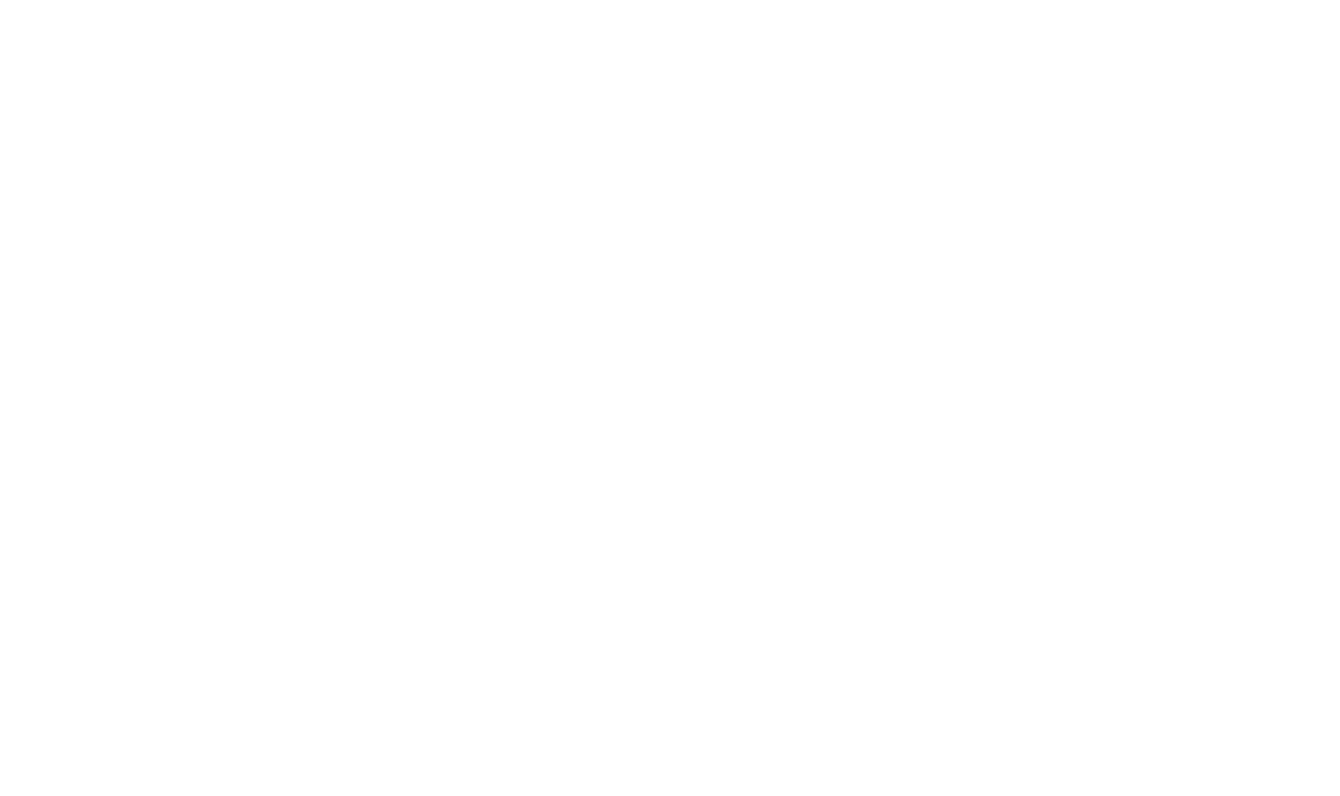
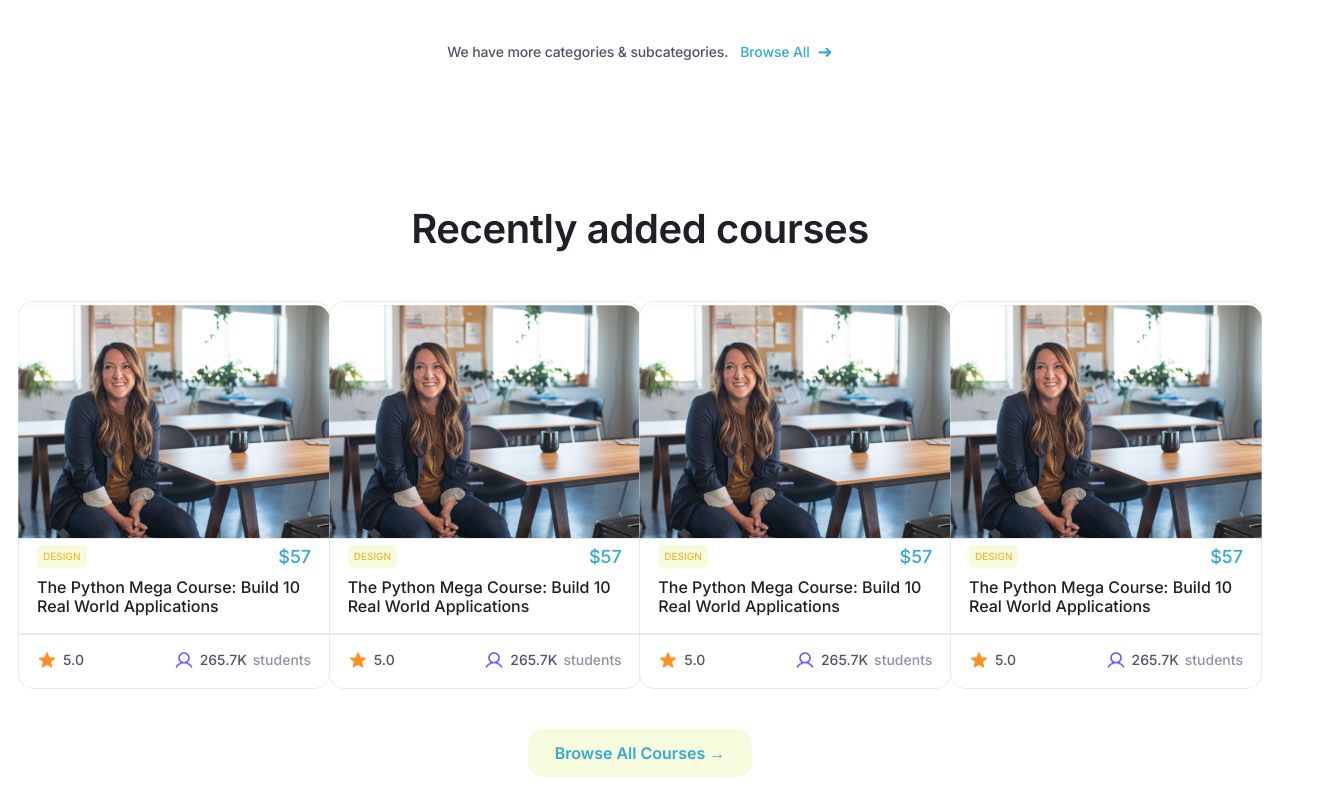
Before and after one commit to MK384/The-Platform, an Angular app in the folder The-Platform-frontend/: page / in a window 1280 px wide. Shown: the part 1180-1976 px from the top of the page, 1340 px wide, since content can reach past the window. Before the commit the page ends 800 px from the top, so only its background shows below. Built offline with nearby package versions, Linux system fonts and the light colour scheme.

Commit message:
Add iinterface for course card props.

```diff
--- a/The-Platform-frontend/src/app/app.component.html
+++ b/The-Platform-frontend/src/app/app.component.html
@@ -1,12 +1,12 @@
-<!-- <app-navbar></app-navbar>
+<app-navbar></app-navbar>
 
 <div class="page-content">
     <app-home-page></app-home-page>
 </div>
 
-<app-footer></app-footer> -->
+<app-footer></app-footer>
 
-<app-course-card></app-course-card>
+
 
 
 <router-outlet />
--- a/The-Platform-frontend/src/app/components/course-card/course-card.component.html
+++ b/The-Platform-frontend/src/app/components/course-card/course-card.component.html
@@ -7,10 +7,11 @@
     <!-- Course Info -->
     <div class="course-info">
         <div class="price-category">
-            <span class="category-badge">DESIGN</span>
-            <span class="course-price">$57</span>
+            <span class="category-badge"
+            [ngStyle]="{ 'background': cardData.categoryBGColor, 'color': cardData.categoryTextColor}">{{cardData.category}}</span>
+            <span class="course-price">${{cardData.price}}</span>
         </div>
-        <h3 class="course-title">The Python Mega Course: Build 10 Real World Applications</h3>
+        <h3 class="course-title">{{cardData.title}}</h3>
     </div>
 
     <!-- Divider -->
@@ -20,11 +21,11 @@
     <div class="rating-students">
         <div class="rating">
             <img src="../../../assets/course_icons/star.png" alt="Star Icon">
-            <span class="rating-value">5.0</span>
+            <span class="rating-value">{{cardData.rate | ratingFormat}}</span>
         </div>
         <div class="students">
             <img src="../../../assets/course_icons/user-icon.png" alt="User Icon">
-            <span class="students-number">265.7K</span>
+            <span class="students-number">{{cardData.enrolledStudents | kNotationFormat}}</span>
             <span class="students-text">students</span>
         </div>
     </div>
--- a/The-Platform-frontend/src/app/components/course-card/course-card.component.ts
+++ b/The-Platform-frontend/src/app/components/course-card/course-card.component.ts
@@ -1,12 +1,28 @@
-import { Component } from '@angular/core';
+import { Component, Input } from '@angular/core';
+import { CourseCardProps } from '../../../core/interfaces/CourseCardProps.interface';
+import { RatingFormatPipe } from '../../../core/pipes/rating-format.pipe';
+import { KNotationFormatPipe } from '../../../core/pipes/k-notation-format.pipe';
+import { CommonModule } from '@angular/common';
 
 @Component({
   selector: 'app-course-card',
   standalone: true,
-  imports: [],
+  imports: [RatingFormatPipe, KNotationFormatPipe, CommonModule],
   templateUrl: './course-card.component.html',
   styleUrl: './course-card.component.css'
 })
 export class CourseCardComponent {
 
+
+  @Input() cardData : CourseCardProps = {
+    category: 'DESIGN',
+    categoryBGColor: '#F7FBDE',
+    categoryTextColor: '#F1B72F',
+    title: 'The Python Mega Course: Build 10 Real World Applications',
+    price: 57,
+    rate: 5.0,
+    enrolledStudents: 265700
+
+  }
+
 }
--- a/The-Platform-frontend/src/app/components/home-page/home-page.component.css
+++ b/The-Platform-frontend/src/app/components/home-page/home-page.component.css
@@ -20,8 +20,10 @@
   flex-direction: column;
   gap: 20px;
   max-width: 100%;
-  min-height: 250px; /* Increased height to avoid overlap */
-  justify-content: flex-start; /* Ensures proper vertical alignment */
+  min-height: 250px;
+  /* Increased height to avoid overlap */
+  justify-content: flex-start;
+  /* Ensures proper vertical alignment */
   position: relative;
 }
 
@@ -35,9 +37,12 @@
   letter-spacing: -0.02em;
   color: #1D2026;
   margin: 0;
-  min-height: 90px; /* Fixed space for title */
-  overflow: hidden; /* Prevents movement */
-  white-space: nowrap; /* Ensures text stays in a single line */
+  min-height: 90px;
+  /* Fixed space for title */
+  overflow: hidden;
+  /* Prevents movement */
+  white-space: nowrap;
+  /* Ensures text stays in a single line */
 }
 
 /* Prevent shifting of description */
@@ -49,9 +54,11 @@
   line-height: 32px;
   color: #4E5566;
   margin: 0;
-  min-height: 72px; /* Fixed height for consistency */
+  min-height: 72px;
+  /* Fixed height for consistency */
   overflow: hidden;
-  white-space: normal; /* Allows text wrapping */
+  white-space: normal;
+  /* Allows text wrapping */
 }
 
 /* Button stays fixed in place */
@@ -71,8 +78,10 @@
   width: 198px;
   height: 56px;
   cursor: pointer;
-  align-self: flex-start; /* Aligns button to start without overlapping */
-  margin-top: 20px; /* Adds space to prevent overlap */
+  align-self: flex-start;
+  /* Aligns button to start without overlapping */
+  margin-top: 20px;
+  /* Adds space to prevent overlap */
 }
 
 
@@ -85,9 +94,11 @@
   position: relative;
   width: 100%;
   height: 548px;
-    clip-path: polygon(10% 0%, 100% 0%, 100% 100%, 0% 100%); /* Oblique effect */
+  clip-path: polygon(10% 0%, 100% 0%, 100% 100%, 0% 100%);
+  /* Oblique effect */
   z-index: 1;
-    overflow: hidden; /*Prevents flickering*/
+  overflow: hidden;
+  /*Prevents flickering*/
 }
 
 .intro-image img {
@@ -95,12 +106,14 @@
   height: 100%;
   object-fit: cover;
   object-position: right;
-    transition: opacity 0.8s ease-in-out; /* Smooth fade transition */
+  transition: opacity 0.8s ease-in-out;
+  /* Smooth fade transition */
 }
 
 /* Fading Effect */
 .intro-image.fade img {
-  opacity: 0; /* Temporary dim effect */
+  opacity: 0;
+  /* Temporary dim effect */
 }
 
 
@@ -158,8 +171,10 @@
 .browse-all {
   display: flex;
   flex-direction: row;
-    align-items: baseline; /* Aligns text and button on the same line */
-    gap: 12px; /* Reduced gap for better spacing */
+  align-items: baseline;
+  /* Aligns text and button on the same line */
+  gap: 12px;
+  /* Reduced gap for better spacing */
   margin-bottom: 50px;
 }
 
@@ -216,11 +231,15 @@
   align-items: center;
   padding: 80px 300px;
   gap: 24px;
-  width: 100%; /* Make it responsive */
+  width: 100%;
+  /* Make it responsive */
   max-width: 1920px;
-  height: auto; /* Adjust height dynamically */
-  position: relative; /* Changed from absolute to relative */
-  margin: 0 auto; /* Center the section */
+  height: auto;
+  /* Adjust height dynamically */
+  position: relative;
+  /* Changed from absolute to relative */
+  margin: 0 auto;
+  /* Center the section */
 }
 
 /* Left Content */
@@ -279,6 +298,99 @@
   width: 100px;
   height: 100px;
 }
+
+
+/* --------------------------------------------------------------- */
+/* Recently Added Section */
+/* ---------------------------------------------------------------- */
+
+/* General Section Styling */
+.recently-added-section {
+  display: flex;
+  flex-direction: column;
+  justify-content: center;
+  align-items: center;
+  padding: 80px;
+  gap: 40px;
+  background: #FFFFFF;
+
+  text-align: center;
+  width: 100%;
+  height: 724px;
+
+  /* position: relative; */
+  margin: auto;
+  /* Centers it horizontally */
+  /* top: 50%; */
+  /* Moves it back up by half of its height */
+  /* transform: translateY(-30%);  */
+  /* margin-top: -10%; */
+  /* position: relative; */
+  /* z-index: 1; */
+}
+
+/* Section Title */
+.section-title {
+  font-family: 'Inter', sans-serif;
+  font-weight: 600;
+  font-size: 40px;
+  line-height: 48px;
+  color: #1D2026;
+  letter-spacing: -0.01em;
+}
+
+/* Instructor Cards Grid */
+.recent-courses {
+  width: 100%;
+  max-width: 1320px;
+  height: 388px;
+  display: flex;
+  flex-wrap: wrap;
+  justify-content: center;
+  gap: 124px;
+}
+
+/* Instructor Card Wrapper */
+.col-md-2 {
+  display: flex;
+  justify-content: center;
+}
+
+.browse-all-courses {
+  background: #F7FBDE;
+  color: #35AACD;
+  padding: 12px 24px;
+  border-radius: 15px;
+  border: none;
+  letter-spacing: -0.8%;
+  font-weight: 600;
+  font-size: 16px;
+  line-height: 48px;
+  cursor: pointer;
+  width: 224px;
+  height: 48px;
+  align-items: center;
+  display: flex;
+  justify-content: center;
+}
+
+.browse-all-courses-link {
+  font-family: 'Inter', sans-serif;
+  font-weight: 600;
+  font-size: 16px;
+  line-height: 48px;
+  letter-spacing: -0.8%;
+  color: #35AACD;
+  text-decoration: none;
+  display: flex;
+  /* align-items: center; */
+  transition: color 0.3s ease;
+}
+
+.browse-all-courses:hover {
+  background: #d3ee3f;
+}
+
 /* --------------------------------------------------------------- */
 /* Become instructor section Section */
 /* ---------------------------------------------------------------- */
@@ -299,7 +411,7 @@
 
 /* Side-by-side cards */
 
-.become-instructor-card{
+.become-instructor-card {
 
   transform: translateY(-30%);
 }
@@ -335,7 +447,8 @@
   display: flex;
   align-items: center;
   gap: 16px;
-  width: calc(50% - 10px); /* Makes sure 2 steps per row */
+  width: calc(50% - 10px);
+  /* Makes sure 2 steps per row */
   justify-content: flex-start;
 }
 
@@ -349,13 +462,29 @@
   font-size: 24px;
   font-weight: 600;
   border-radius: 50%;
-  flex-shrink: 0; /* Prevents shrinking */
+  flex-shrink: 0;
+  /* Prevents shrinking */
 }
 
-.step-blue { background: #EBEBFF; color: #564FFD; }
-.step-red { background: #FFF0F0; color: #E34444; }
-.step-orange { background: #FFE5CC; color: #FF6636; }
-.step-green { background: #E1F7E3; color: #23BD33; }
+.step-blue {
+  background: #EBEBFF;
+  color: #564FFD;
+}
+
+.step-red {
+  background: #FFF0F0;
+  color: #E34444;
+}
+
+.step-orange {
+  background: #FFE5CC;
+  color: #FF6636;
+}
+
+.step-green {
+  background: #E1F7E3;
+  color: #23BD33;
+}
 
 /* Responsive Fix */
 @media (max-width: 100%) {
@@ -375,7 +504,8 @@
   }
 
   .step {
-      width: 100%; /* Makes each step full width on small screens */
+    width: 100%;
+    /* Makes each step full width on small screens */
   }
 
 }
@@ -401,7 +531,8 @@
   max-height: 682px;
 
   position: relative;
-  margin: auto; /* Centers it horizontally */
+  margin: auto;
+  /* Centers it horizontally */
   /* top: 50%; */
   /* Moves it back up by half of its height */
   /* transform: translateY(-30%);  */
@@ -524,7 +655,8 @@
   gap: 16px;
 }
 
-.btn-primary, .btn-secondary {
+.btn-primary,
+.btn-secondary {
   display: flex;
   flex-direction: row;
   justify-content: center;
--- a/The-Platform-frontend/src/app/components/home-page/home-page.component.html
+++ b/The-Platform-frontend/src/app/components/home-page/home-page.component.html
@@ -50,7 +50,32 @@
 
 
 <!-- recently added section  -->
+<section class="recently-added-section">
+  <h2 class="section-title">Recently added courses</h2>
 
+  <div class="recent-courses justify-content-center">
+
+    <div class="col-md-2 col-sm-6">
+      <app-course-card></app-course-card>
+    </div>
+
+    <div class="col-md-2 col-sm-6">
+      <app-course-card></app-course-card>
+    </div>
+
+    <div class="col-md-2 col-sm-6">
+      <app-course-card></app-course-card>
+    </div>
+
+    <div class="col-md-2 col-sm-6">
+      <app-course-card></app-course-card>
+    </div>
+
+  </div>
+
+  <button class="btn browse-all-courses"><a href="#" class="browse-all-courses-link">Browse All Courses  →</a></button>
+
+</section>
 
 <!-- Become Instructor section  -->
 
--- a/The-Platform-frontend/src/app/components/home-page/home-page.component.ts
+++ b/The-Platform-frontend/src/app/components/home-page/home-page.component.ts
@@ -4,11 +4,12 @@
 import { InstructorCardComponent } from "../instructor-card/instructor-card.component";
 import { BecomeInstructorCardComponent } from "../become-instructor-card/become-instructor-card.component";
 import { InstructorCardProps } from '../../../core/interfaces/InstuctorCardProps.interface';
+import { CourseCardComponent } from "../course-card/course-card.component";
 
 @Component({
   selector: 'app-home-page',
   standalone: true,
-  imports: [CategoryCardComponent, InstructorCardComponent, BecomeInstructorCardComponent],
+  imports: [CategoryCardComponent, InstructorCardComponent, BecomeInstructorCardComponent, CourseCardComponent],
   templateUrl: './home-page.component.html',
   styleUrl: './home-page.component.css'
 })
--- /dev/null
+++ b/The-Platform-frontend/src/core/interfaces/CourseCardProps.interface.ts
@@ -0,0 +1,11 @@
+export interface CourseCardProps {
+
+    category : string;
+    categoryBGColor : string;
+    categoryTextColor : string;
+    title : string;
+    price : number;
+    rate : number;
+    enrolledStudents : number;
+
+}
```
Lines whose indentation alone changed are shown as unchanged.
